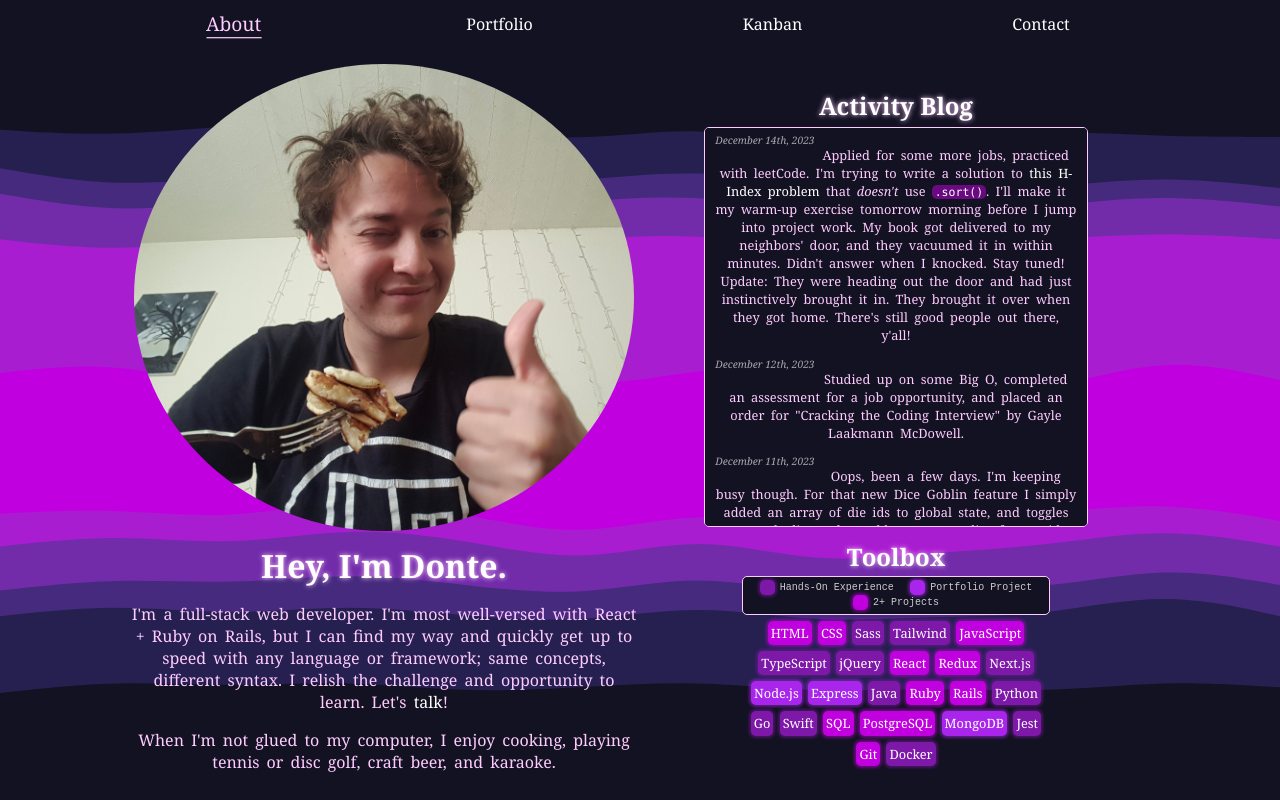
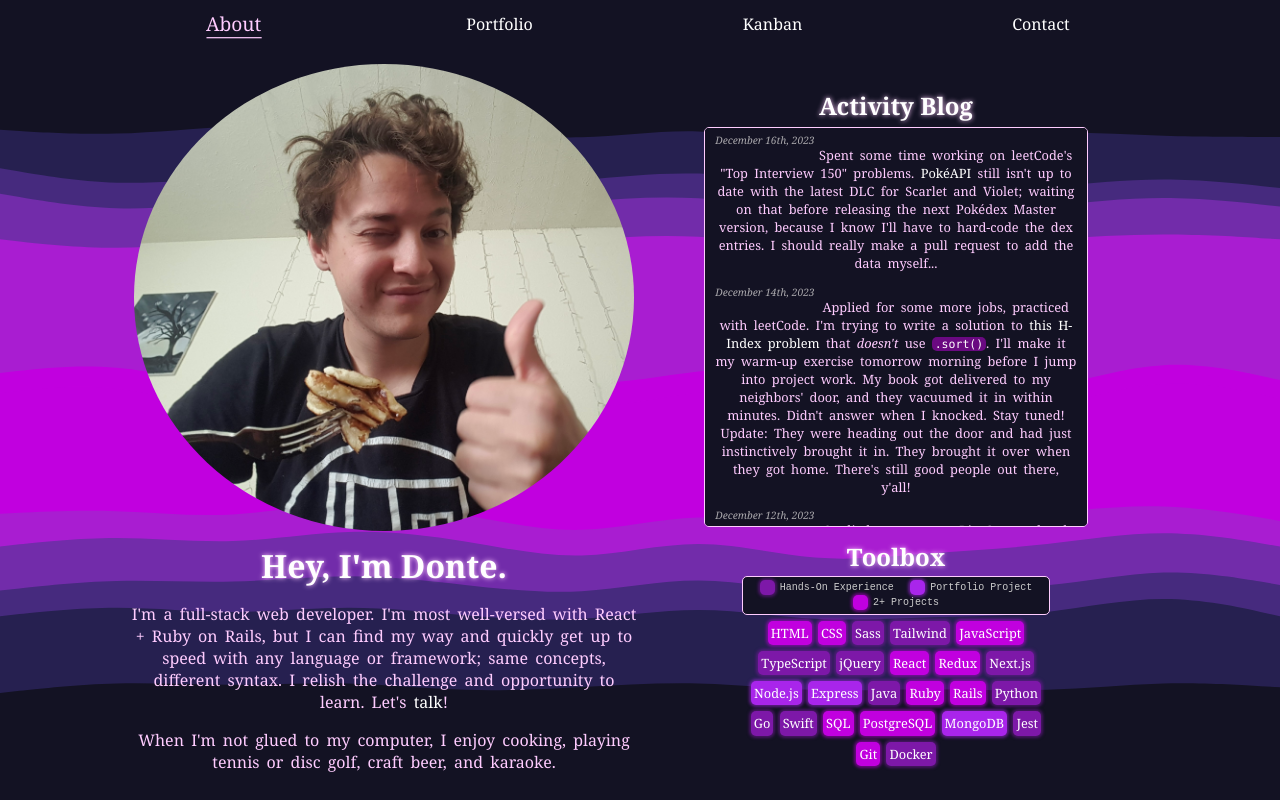
Before and after one commit to dawnteigh/dawnteigh.github.io, a React (Create React App) app: page /#/ in a window 1280 px wide. Built offline with nearby package versions, Linux system fonts and the light colour scheme.

Commit message:
12/16 entry

```diff
--- a/src/data/activity.js
+++ b/src/data/activity.js
@@ -1,4 +1,8 @@
 export const activity = [
+  {
+    date: "December 16th, 2023",
+    entry: `Spent some time working on leetCode's "Top Interview 150" problems. <a href="https://pokeapi.co/" target="_blank">PokéAPI</a> still isn't up to date with the latest DLC for Scarlet and Violet; waiting on that before releasing the next Pokédex Master version, because I know I'll have to hard-code the dex entries. I should really make a pull request to add the data myself...`
+  },
   {
     date: "December 14th, 2023",
     entry: `Applied for some more jobs, practiced with leetCode. I'm trying to write a solution to <a href="https://leetcode.com/problems/h-index/description/" target="_blank">this H-Index problem</a> that <em>doesn't</em> use <code>.sort()</code>. I'll make it my warm-up exercise tomorrow morning before I jump into project work. My book got delivered to my neighbors' door, and they vacuumed it in within minutes. Didn't answer when I knocked. Stay tuned!<br/>Update: They were heading out the door and had just instinctively brought it in. They brought it over when they got home. There's still good people out there, y'all!`
```
